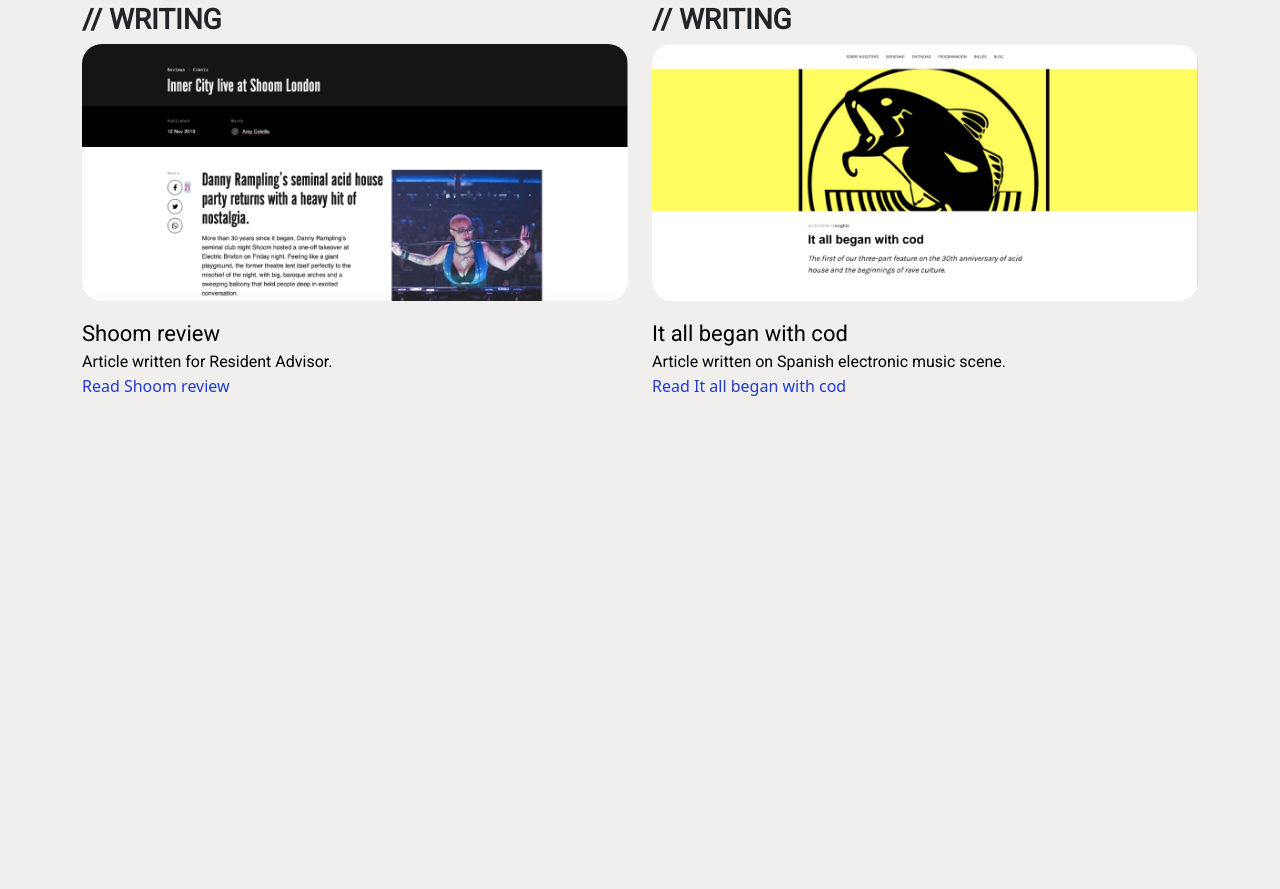
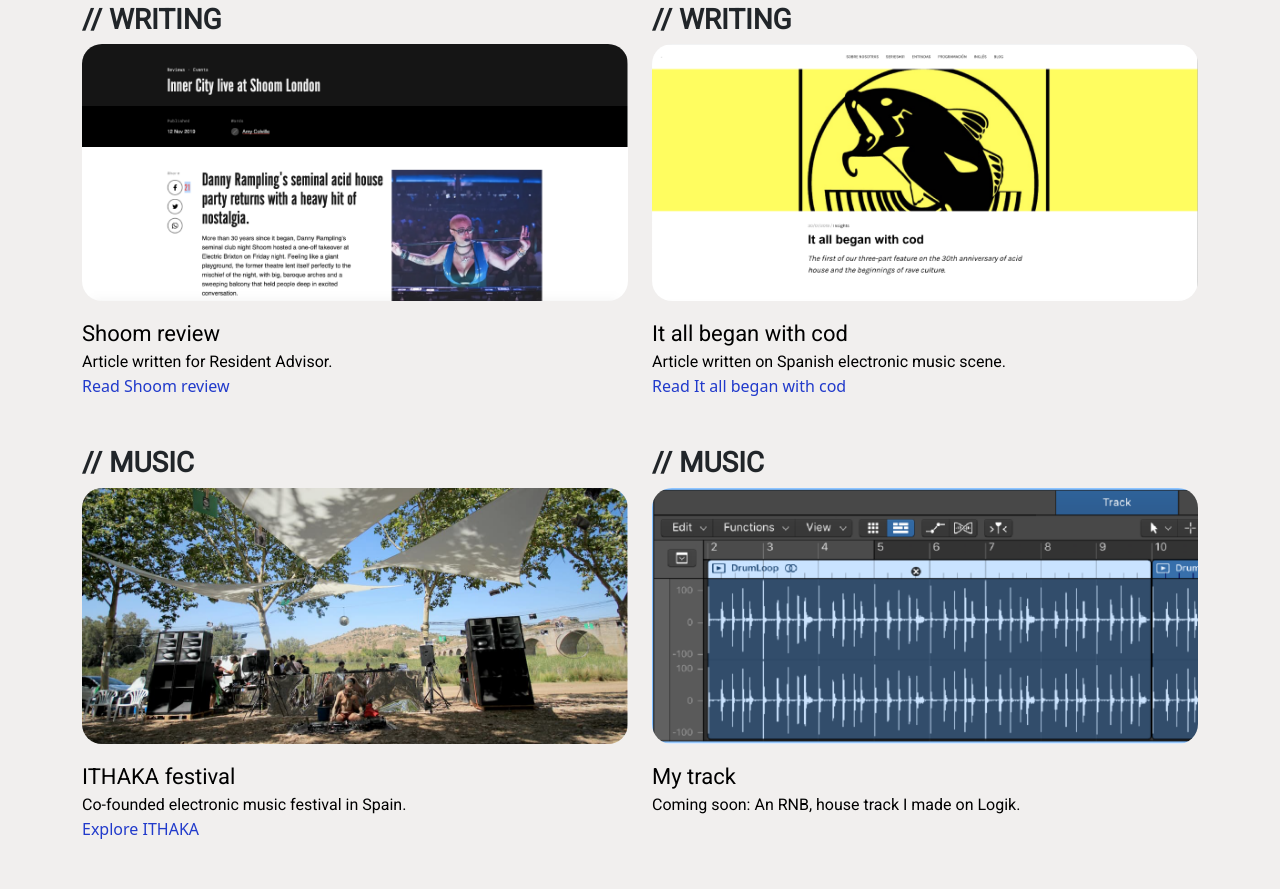
Before and after one commit to amycolv/portfolio, a plain HTML site: page projects.html in a window 1280 px wide. Shown: the part 709-1598 px from the top of the page. Before the commit the page ends 1155 px from the top, so only its background shows below. Drawn offline with nearby package versions, Linux system fonts and the light colour scheme.

Commit message:
Added another row to Projects page

```diff
--- a/projects.html
+++ b/projects.html
@@ -123,7 +123,6 @@
               >Read Shoom review</a
             >
           </div>
-
           <div class="col-sm-6 mb-5">
             <h4>// Writing</h4>
             <img
@@ -145,6 +144,40 @@
             >
           </div>
         </div>
+        <div class="row">
+          <div class="col-sm-6 mb-5">
+            <h4>// Music</h4>
+            <img
+              src="/images/ITHAKA_Troya.png"
+              target="blank"
+              alt="Screenshot of article reviewing Shoom party for Resident Advisor"
+              class="img-fluid mb-3"
+            />
+            <p>ITHAKA festival</p>
+            <p class="caption">
+              Co-founded electronic music festival in Spain.
+            </p>
+            <a
+              href="www.ithakafestival.com"
+              title="Go to ITHAKA"
+              target="blank"
+              class="project-link"
+              >Explore ITHAKA</a
+            >
+          </div>
+          <div class="col-sm-6 mb-5">
+            <h4>// Music</h4>
+            <img
+              src="/images/Logik.png"
+              alt="Screenshot of Logik music software"
+              class="img-fluid mb-3"
+            />
+            <p>My track</p>
+            <p class="caption">
+              Coming soon: An RNB, house track I made on Logik.
+            </p>
+          </div>
+        </div>
       </div>
     </div>
   </body>
```
Also changed, not shown: images/ITHAKA.jpg (added), images/ITHAKA_Troya.png (added), images/Logik.png (added).
